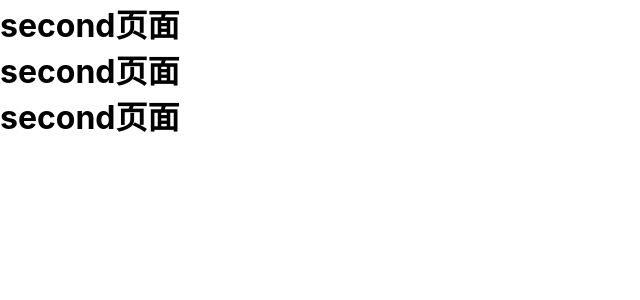
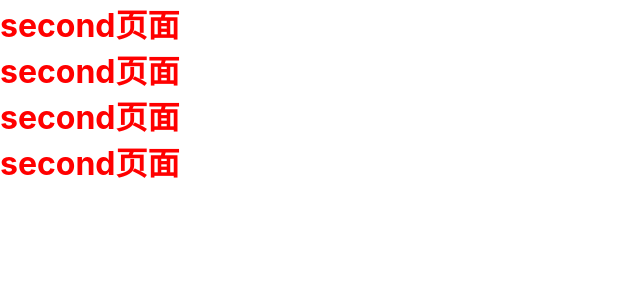
Before and after one commit to zw9love/nuxt-vue, a Nuxt app: page /second in a window 1280 px wide. Shown: the top 300 px of the page, without its empty margins (0-640 px from the left). Built offline with nearby package versions, Linux system fonts and the light colour scheme.

Commit message:
add stylus and sass

```diff
--- a/nuxt.config.js
+++ b/nuxt.config.js
@@ -17,6 +17,7 @@ module.exports = {
       {rel: 'icon', type: 'image/x-icon', href: '/favicon.ico'}
     ]
   },
+  // 类似vue-resource
   modules: ['@nuxtjs/axios'],
   axios: {
     prefix: '/api/',
--- a/package.json
+++ b/package.json
@@ -22,6 +22,10 @@
     "eslint": "^4.15.0",
     "eslint-friendly-formatter": "^3.0.0",
     "eslint-loader": "^1.7.1",
-    "eslint-plugin-vue": "^4.0.0"
+    "eslint-plugin-vue": "^4.0.0",
+    "node-sass": "^4.9.0",
+    "sass-loader": "^7.0.3",
+    "stylus": "^0.54.5",
+    "stylus-loader": "^3.0.2"
   }
 }
--- a/pages/four.vue
+++ b/pages/four.vue
@@ -15,6 +15,6 @@
   }
 </script>
 
-<!--<style scoped lang="stylus" rel="stylesheet/stylus">-->
+<style scoped lang="stylus">
 
-<!--</style>-->
+</style>
--- a/pages/second.vue
+++ b/pages/second.vue
@@ -1,17 +1,22 @@
 <template>
   <div>
-    <h1>second页面</h1>
-    <h1>second页面</h1>
-    <h1>second页面</h1>
+    <h1 v-for="(item,index) in mainData" :key="index" class="red">second页面</h1>
+
   </div>
 </template>
 
 <script>
     export default {
       name: "second",
+      data(){
+        return {
+          mainData: [1,2,3,4]
+        }
+      }
     }
 </script>
 
-<!--<style scoped lang="stylus" rel="stylesheet/stylus">-->
-
-<!--</style>-->
+<style scoped lang="sass">
+  .red
+    color: red
+</style>
--- a/pages/third.vue
+++ b/pages/third.vue
@@ -1,6 +1,6 @@
 <template>
   <div>
-    <h1 v-for="(item, index) in mainData" :key="index">third页面</h1>
+    <h1 v-for="(item, index) in mainData" :key="index" class="skyblue">third页面</h1>
   </div>
 </template>
 
@@ -9,12 +9,13 @@
     name: "third",
     data(){
       return {
-        mainData: [1, 2, 3, 4, 1]
+        mainData: [1, 2, 3, 4]
       }
     }
   }
 </script>
 
-<!--<style scoped lang="stylus" rel="stylesheet/stylus">-->
-
-<!--</style>-->
+<style scoped lang="stylus">
+  .skyblue
+    color skyblue
+</style>
--- a/store/index.js
+++ b/store/index.js
@@ -2,13 +2,14 @@
  @author zengwei
  @time 2018/6/9
  **/
+
+ // 使用vuex
 import Vue from 'vue'
 import Vuex from 'vuex'
 
 Vue.use(Vuex)
 
 const store = () => new Vuex.Store({
-
   state: {
     counter: 0
   },
```
